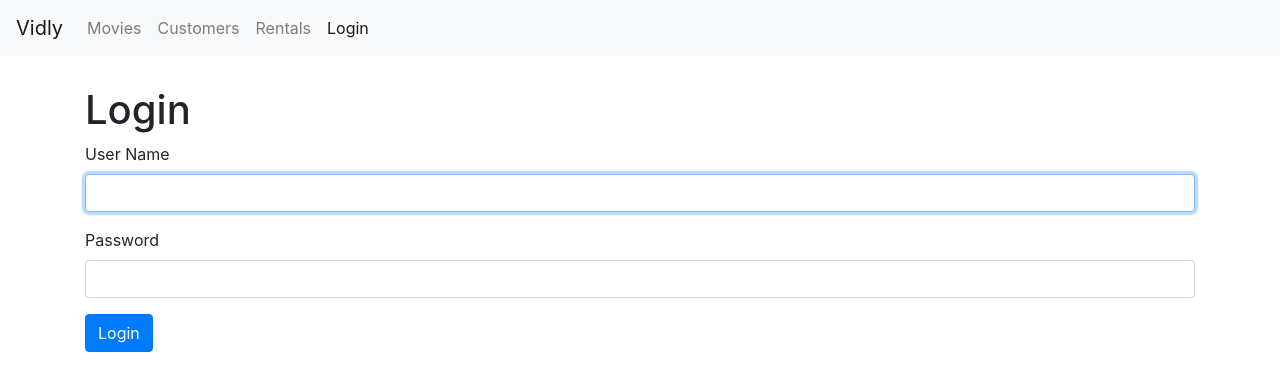
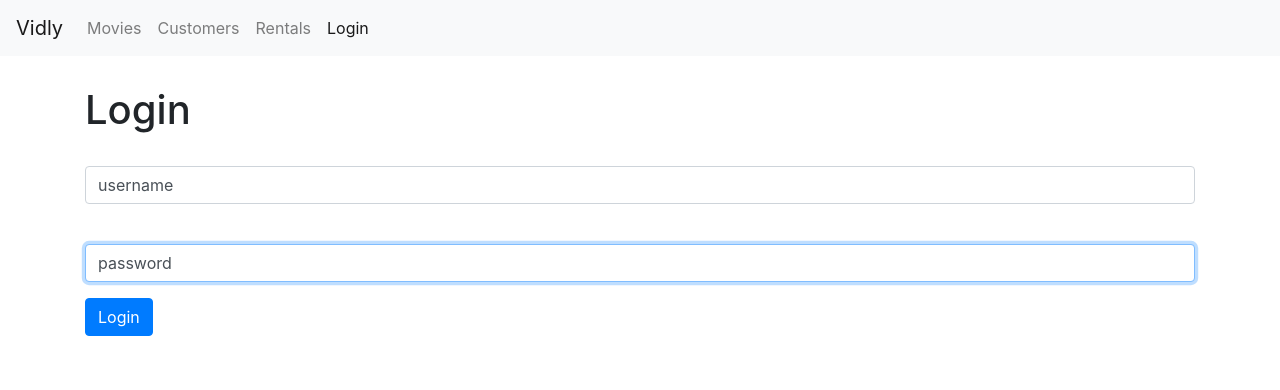
Before and after one commit to jyzgo/MoviesStore, a React (Create React App) app: page /login in a window 1280 px wide. Shown: the top 390 px of the page. Built offline with nearby package versions, Linux system fonts and the light colour scheme.

Commit message:
extract input

```diff
--- /dev/null
+++ b/src/components/common/input.jsx
@@ -0,0 +1,20 @@
+import React, { Component } from "react";
+
+const Input = ({ name, label, value, onChange }) => {
+  return (
+    <div className="form-group">
+      <label htmlFor={name}>{label}</label>
+      <input
+        autoFocus
+        value={name}
+        onChange={onChange}
+        name={name}
+        id={name}
+        type="text"
+        className="form-control"
+      />
+    </div>
+  );
+};
+
+export default Input;
--- a/src/components/loginForm.jsx
+++ b/src/components/loginForm.jsx
@@ -1,5 +1,5 @@
 import React, { Component } from "react";
-
+import Input from "./common/input";
 class LoginForm extends Component {
   username = React.createRef();
   state = {
@@ -8,36 +8,29 @@
   handleSubmit = e => {
     e.preventDefault();
   };
-  handleChange = e => {
+  handleChange = ({ currentTarget: input }) => {
     const account = { ...this.state.account };
-    account.username = e.currentTarget.value;
+    account[input.name] = input.value;
     this.setState({ account });
   };
   render() {
+    const account = this.state.account;
     return (
       <div>
         <h1>Login</h1>
         <form onSubmit={this.handleSubmit}>
-          <div className="form-group">
-            <label htmlFor="username">User Name</label>
-            <input
-              autoFocus
-              value={this.state.account.username}
-              onChange={this.handleChange}
-              id="username"
-              type="text"
-              className="form-control"
-            />
-          </div>
-          <div className="form-group">
-            <label htmlFor="password">Password</label>
-            <input
-              value={this.state.account.password}
-              id="password"
-              type="text"
-              className="form-control"
-            />
-          </div>
+          <Input
+            name="username"
+            value={account.username}
+            onChange={this.handleChange}
+          />
+
+          <Input
+            name="password"
+            value={account.password}
+            onChange={this.handleChange}
+          />
+
           <button className="btn btn-primary">Login</button>
         </form>
       </div>
```
